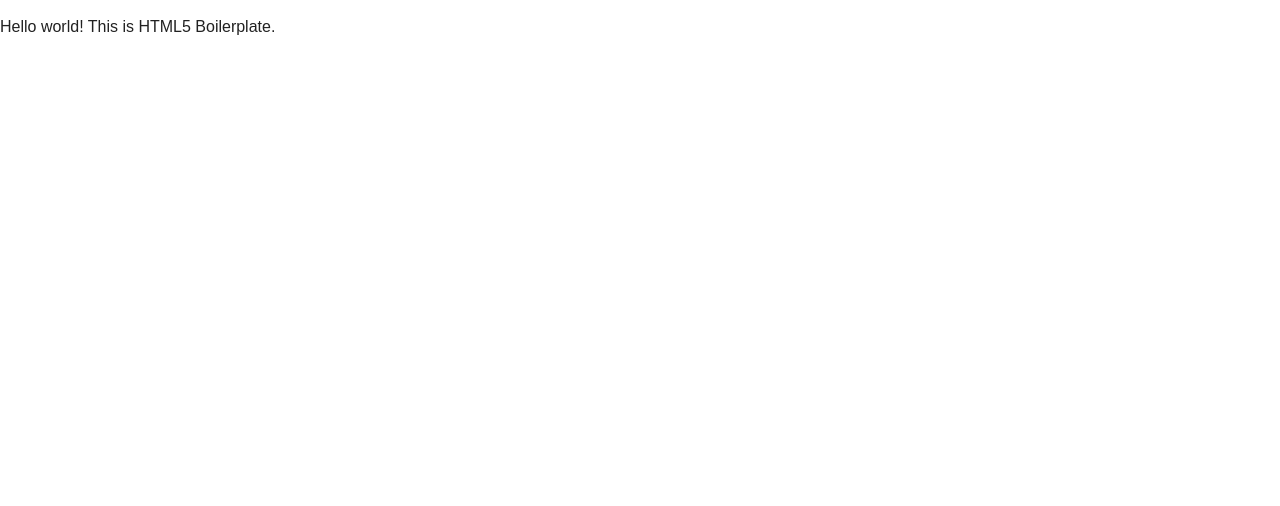
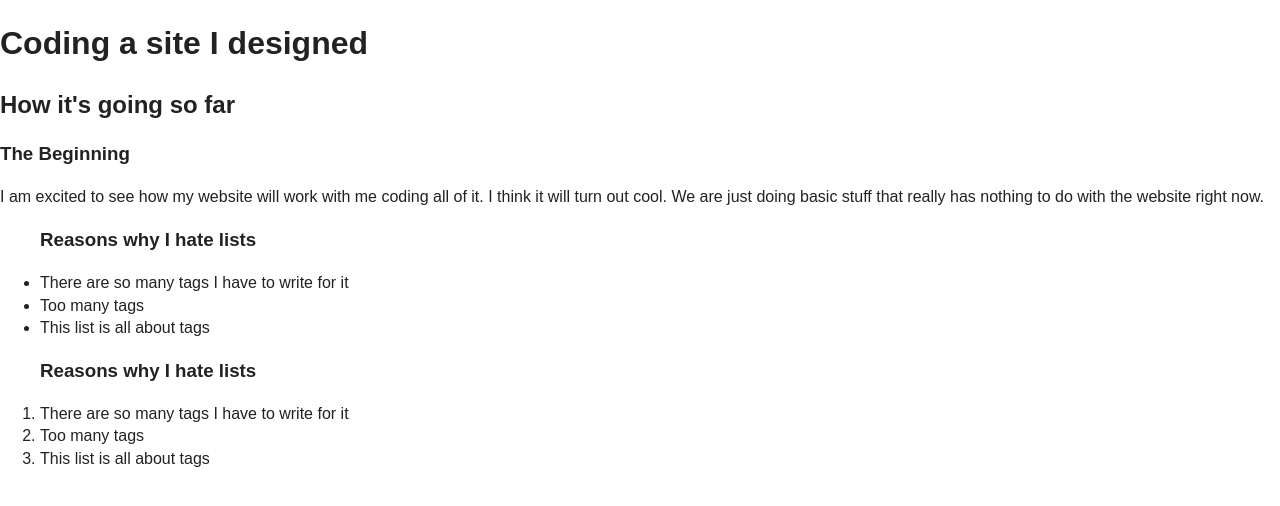
Before and after one commit to nikkinikayly/UIUXproject2, a plain HTML site: page index.html in a window 1280 px wide. Drawn offline with nearby package versions, Linux system fonts and the light colour scheme.

Commit message:
We added stupid things

```diff
--- a/index.html
+++ b/index.html
@@ -3,7 +3,7 @@
     <head>
         <meta charset="utf-8">
         <meta http-equiv="x-ua-compatible" content="ie=edge">
-        <title></title>
+        <title>Personalization Mall</title>
         <meta name="description" content="">
         <meta name="viewport" content="width=device-width, initial-scale=1">
 
@@ -20,7 +20,22 @@
         <![endif]-->
 
         <!-- Add your site or application content here -->
-        <p>Hello world! This is HTML5 Boilerplate.</p>
+        <h1>Coding a site I designed</h1>
+        <h2>How it's going so far</h2>
+        <h3>The Beginning</h3>
+        <p>I am excited to see how my website will work with me coding all of it. I think it will turn out cool. We are
+        just doing basic stuff that really has nothing to do with the website right now.</p>
+
+        <ul><h3>Reasons why I hate lists</h3>
+            <li>There are so many tags I have to write for it</li>
+            <li>Too many tags</li>
+            <li>This list is all about tags</li>
+        </ul>
+        <ol><h3>Reasons why I hate lists</h3>
+            <li>There are so many tags I have to write for it</li>
+            <li>Too many tags</li>
+            <li>This list is all about tags</li>
+        </ol>
 
         <script src="https://code.jquery.com/jquery-1.12.0.min.js"></script>
         <script>window.jQuery || document.write('<script src="js/vendor/jquery-1.12.0.min.js"><\/script>')</script>
```
